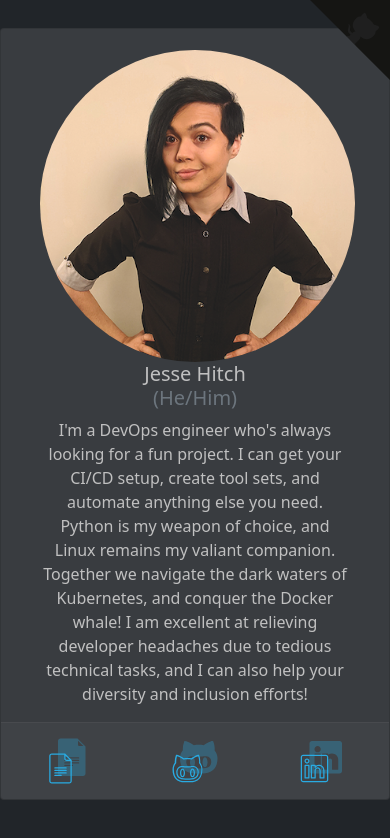
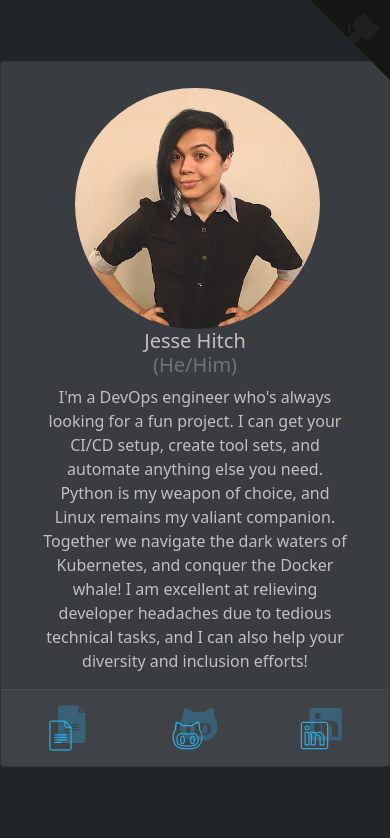
Before and after one commit to jessebot/resume-as-a-service, a React (Create React App) app: page / in a window 390 px wide. Shown: the top 838 px of the page. Built offline with nearby package versions, Linux system fonts and the light colour scheme.

Commit message:
fixing mobile cut off on certain devices

```diff
--- a/src/App.css
+++ b/src/App.css
@@ -35,3 +35,10 @@ body {
   align-items: center;
   display: flex;
 }
+
+@media (max-width: 425px) {
+  .img-fluid {
+    padding-top: 10px;
+    max-width: 70%;
+  }
+}
--- a/src/App.js
+++ b/src/App.js
@@ -41,7 +41,7 @@ const App = () => (
               <Card.Body>
               <Row className="justify-content-center align-items-center row">
                 <Col lg={4}>
-                    <Image class="card-img"
+                    <Image class="card-img mobile-photo"
                            src={process.env.REACT_APP_PROFILE_PHOTO}
                            alt={process.env.REACT_APP_PROFILE_PHOTO_ALT_TEXT}
                            roundedCircle fluid />
@@ -51,7 +51,7 @@ const App = () => (
                       </Card.Title>
                 </Col>
                 <Col lg={8}>
-                    <div className='container'>
+                    <div className='container-fluid'>
                     <Card.Text>
                       {process.env.REACT_APP_BLURB}
                      </Card.Text>
```
Also changed, not shown: src/index.css (line endings or trailing spaces).
